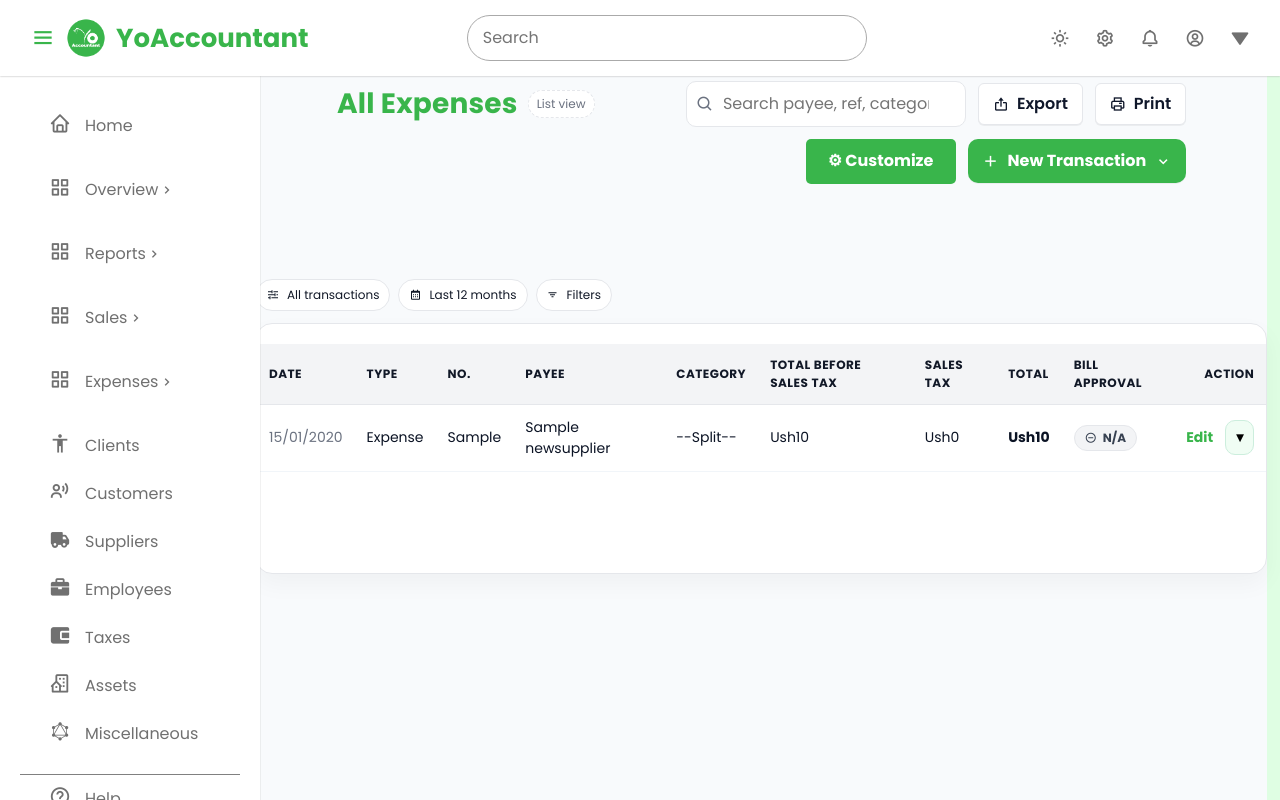
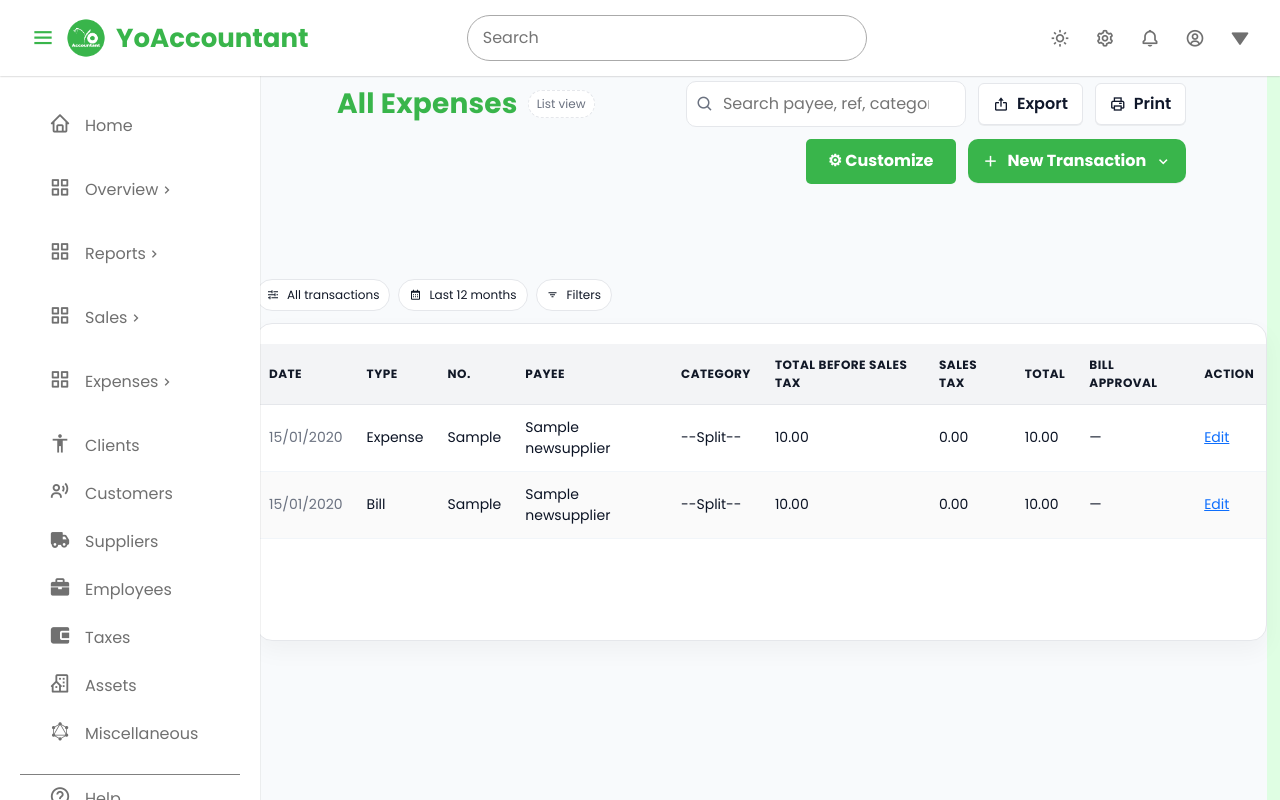
Before and after one commit to iacreations/sowa-accountants, a Django app: page /expenses/expenses/ in a window 1280 px wide. Run offline with Django 5.2, Linux system fonts and the light colour scheme; tables that the repository leaves empty hold one stand-in row (values such as "Sample post").

Commit message:
expense changes

```diff
--- a/expenses/templates/expenses.html
+++ b/expenses/templates/expenses.html
@@ -283,48 +283,23 @@
           </tr>
         </thead>
         <tbody>
-          {% for e in expenses %}
-          <tr>
-            <td>{{ e.payment_date|date:"d/m/Y" }}</td>
-            <td>{{ e.type_display }}</td>
-            <td class="muted">{{ e.number_display }}</td>
-            <td>{{ e.payee_display }}</td>
-            <td>{{ e.category_display }}</td>
-            <td class="money">Ush{{ e.total_before_tax|floatformat:0|intcomma }}</td>
-            <td class="money">Ush{{ e.sales_tax_amount|floatformat:0|intcomma }}</td>
-            <td class="money"><strong>Ush{{ e.total_display|floatformat:0|intcomma }}</strong></td>
-            <td>
-              {% if e.approval_status|lower == "approved" %}
-                <span class="badge approved"><i class='bx bx-check-circle'></i> Approved</span>
-              {% elif e.approval_status|lower == "pending" %}
-                <span class="badge pending"><i class='bx bx-time-five'></i> Pending</span>
-              {% elif e.approval_status|lower == "rejected" %}
-                <span class="badge rejected"><i class='bx bx-x-circle'></i> Rejected</span>
-              {% else %}
-                <span class="badge na"><i class='bx bx-minus-circle'></i> N/A</span>
-              {% endif %}
-            </td>
+         {% for r in transactions %}
+<tr>
+  <td>{{ r.date|date:"d/m/Y" }}</td>
+  <td>{{ r.kind }}</td>
+  <td>{{ r.number }}</td>
+  <td>{{ r.payee }}</td>
+  <td>{{ r.category }}</td>
+  <td class="num">{{ r.total_before_tax|floatformat:2|intcomma }}</td>
+  <td class="num">{{ r.sales_tax|floatformat:2|intcomma }}</td>
+  <td class="num">{{ r.total|floatformat:2|intcomma }}</td>
+  <td>—</td>
+  <td><a href="{{ r.edit_url }}">Edit</a></td>
+</tr>
+{% empty %}
+<tr><td colspan="10">No expenses yet.</td></tr>
+{% endfor %}
 
-            <td class="action-cell">
-              <div class="row-actions">
-                <a href="{% url 'expenses:expense-edit' e.id %}">Edit</a>
-                <div class="menu-wrap">
-                  <button class="kebab" aria-haspopup="true" aria-expanded="false">▾</button>
-                  <div class="flyout" role="menu">
-                    <a role="menuitem" href="{% url 'expenses:expense-detail' e.id %}">View</a>
-                    <a role="menuitem" href="">Print</a>
-                  </div>
-                </div>
-              </div>
-            </td>
-          </tr>
-          {% empty %}
-          <tr>
-            <td colspan="11" style="text-align:center; padding:28px; color:#6b7280;">
-              No expenses yet. <a href="{% url 'expenses:add-expenses' %}" class="btn" style="margin-left:8px; text-decoration:none;">Create your first expense</a>
-            </td>
-          </tr>
-          {% endfor %}
         </tbody>
       </table>
        <!-- Customize Modal -->
--- a/expenses/views.py
+++ b/expenses/views.py
@@ -5,6 +5,7 @@ from django.db.models.functions import Coalesce
 from django.db.models import Sum, Value, DecimalField, Prefetch
 from django.views.decorators.csrf import csrf_exempt
 import json
+from django.urls import reverse
 from django.db import transaction
 from django.shortcuts import render, redirect, get_object_or_404
 from django.http import JsonResponse
@@ -32,19 +33,106 @@ DEFAULT_ACCOUNTS_COL_PREFS = {
     "memo": True,
     "attachments": True,  # keep actions togglable too
 }
+def _cat_label_from_lines(cat_lines, item_lines):
+    """
+    Build a single Category label for the row:
+      - '--Split--' if more than one line
+      - category account name for a single category line
+      - product name for a single item line
+      - '' if no lines
+    Assumes related lines were prefetched.
+    """
+    cats = list(cat_lines) if hasattr(cat_lines, "__iter__") else list(cat_lines.all())
+    items = list(item_lines) if hasattr(item_lines, "__iter__") else list(item_lines.all())
+    n = len(cats) + len(items)
+    if n == 0:
+        return ""
+    if n > 1:
+        return "--Split--"
+    if len(cats) == 1:
+        return getattr(cats[0].category, "account_name", "")
+    if len(items) == 1:
+        return getattr(items[0].product, "name", "")
+    return ""
+
 def expenses(request):
-    qs = (
+    # ---------------- Expenses ----------------
+    exp_qs = (
         Expense.objects
         .select_related("payee_supplier")
         .prefetch_related("cat_lines__category", "item_lines__product")
         .order_by("-payment_date", "-id")
     )
 
-    # Optional: precompute line counts to avoid .count() hits in properties
-    for e in qs:
-        e._total_lines = (len(getattr(e, "cat_lines").all())
-                          + len(getattr(e, "item_lines").all()))
+    # Optional: cache line counts for old template bits
+    for e in exp_qs:
+        e._total_lines = len(list(e.cat_lines.all())) + len(list(e.item_lines.all()))
 
+    # ---------------- Bills ----------------
+    bill_qs = (
+        Bill.objects
+        .select_related("supplier")
+        .prefetch_related("category_lines__category", "item_lines__product")
+        .order_by("-bill_date", "-id")
+    )
+
+    # ---------------- Cheques ----------------
+    cheque_qs = (
+        Cheque.objects
+        .select_related("payee_supplier", "bank_account")
+        .prefetch_related("category_lines__category", "item_lines__product")
+        .order_by("-payment_date", "-id")
+    )
+
+    # ---------------- Normalize into one list ----------------
+    rows = []
+
+    for e in exp_qs:
+        rows.append({
+            "id": e.id,
+            "kind": "Expense",
+            "date": e.payment_date,
+            "number": getattr(e, "ref_no", "") or "",
+            "payee": (e.payee_supplier.company_name if e.payee_supplier else (e.payee_name or "")),
+            "category": _cat_label_from_lines(e.cat_lines.all(), e.item_lines.all()),
+            "total_before_tax": e.total_amount,   # adjust if you add tax columns later
+            "sales_tax": Decimal("0.00"),
+            "total": e.total_amount,
+            "edit_url": reverse("expenses:expense-edit", args=[e.id]),
+        })
+
+    for b in bill_qs:
+        rows.append({
+            "id": b.id,
+            "kind": "Bill",
+            "date": b.bill_date,
+            "number": b.bill_no or "",
+            "payee": (b.supplier.company_name if b.supplier else (b.supplier_name or "")),
+            "category": _cat_label_from_lines(b.category_lines.all(), b.item_lines.all()),
+            "total_before_tax": b.total_amount,
+            "sales_tax": Decimal("0.00"),
+            "total": b.total_amount,
+            "edit_url": reverse("expenses:bill-edit", args=[b.id]),
+        })
+
+    for c in cheque_qs:
+        rows.append({
+            "id": c.id,
+            "kind": "Cheque",
+            "date": c.payment_date,
+            "number": c.cheque_no or "",
+            "payee": (c.payee_supplier.company_name if c.payee_supplier else (c.payee_name or "")),
+            "category": _cat_label_from_lines(c.category_lines.all(), c.item_lines.all()),
+            "total_before_tax": c.total_amount,
+            "sales_tax": Decimal("0.00"),
+            "total": c.total_amount,
+            "edit_url": reverse("expenses:cheque-edit", args=[c.id])  # make sure this url exists
+        })
+
+    # Sort all transactions together: newest date, then newest id
+    rows = sorted(rows, key=lambda r: (r["date"], r["id"]), reverse=True)
+
+    # ---------------- Column prefs (unchanged) ----------------
     if getattr(request.user, "is_authenticated", False):
         prefs, _ = ColumnPreference.objects.get_or_create(
             user=request.user,
@@ -55,11 +143,12 @@ def expenses(request):
     else:
         merged_prefs = DEFAULT_ACCOUNTS_COL_PREFS
 
+    # Keep old 'expenses' for compatibility; add 'transactions' for the unified list
     return render(request, "expenses.html", {
-        "expenses": qs,
-        'column_prefs': merged_prefs
-        })
-
+        "expenses": exp_qs,            # existing var (if anything still uses it)
+        "transactions": rows,          # unified list for the table
+        "column_prefs": merged_prefs,
+    })
 
 @csrf_exempt
 def save_column_prefs(request):
@@ -192,7 +281,6 @@ def add_expense(request):
                 exp.save(update_fields=["total_amount"])
                 # posting to chart of accounts
                 post_expense_to_gl(exp)
-                messages.success(request, "Expense saved.")
                 action = request.POST.get("save_action") or "save"
                 if action == "save":
                     return redirect("expenses:expenses")
--- a/inventory/views.py
+++ b/inventory/views.py
@@ -2,7 +2,6 @@ from django.shortcuts import render, redirect, get_object_or_404
 from django.http import JsonResponse
 import json
 
-from django.http import HttpResponse
 from openpyxl import Workbook
 from tempfile import NamedTemporaryFile
 from datetime import datetime, timedelta
--- a/sowaf/templates/Employees.html
+++ b/sowaf/templates/Employees.html
@@ -49,7 +49,7 @@
 {% include 'includes/sidebar.html' %}
     <div class="action" id="action">
       <h1>EMPLOYEES</h1>
-      <div class="search_bar" id="search">
+      <div class="search_bar" id="search" style="width: 20%;">
         <input type="text" placeholder="Search Employees" />
       </div>
       <a href="{% url 'sowaf:add-employee' %}" style="text-decoration: none;">
@@ -88,7 +88,7 @@
           </span>
         </button>
     </div>
-    <div class="main_body" id="main">
+    <div class="main_body" id="main" style="margin-top: 12%;">
       <table class="content-table">
         <thead>
           <tr>
@@ -144,7 +144,7 @@
       {% endfor %}
     {% endif %}
       </td>
-
+    </tr>
          {% endfor %}
         </tbody>
 
```
Also changed, not shown: expenses/templates/expenses_form.html (+60 -18 lines).
